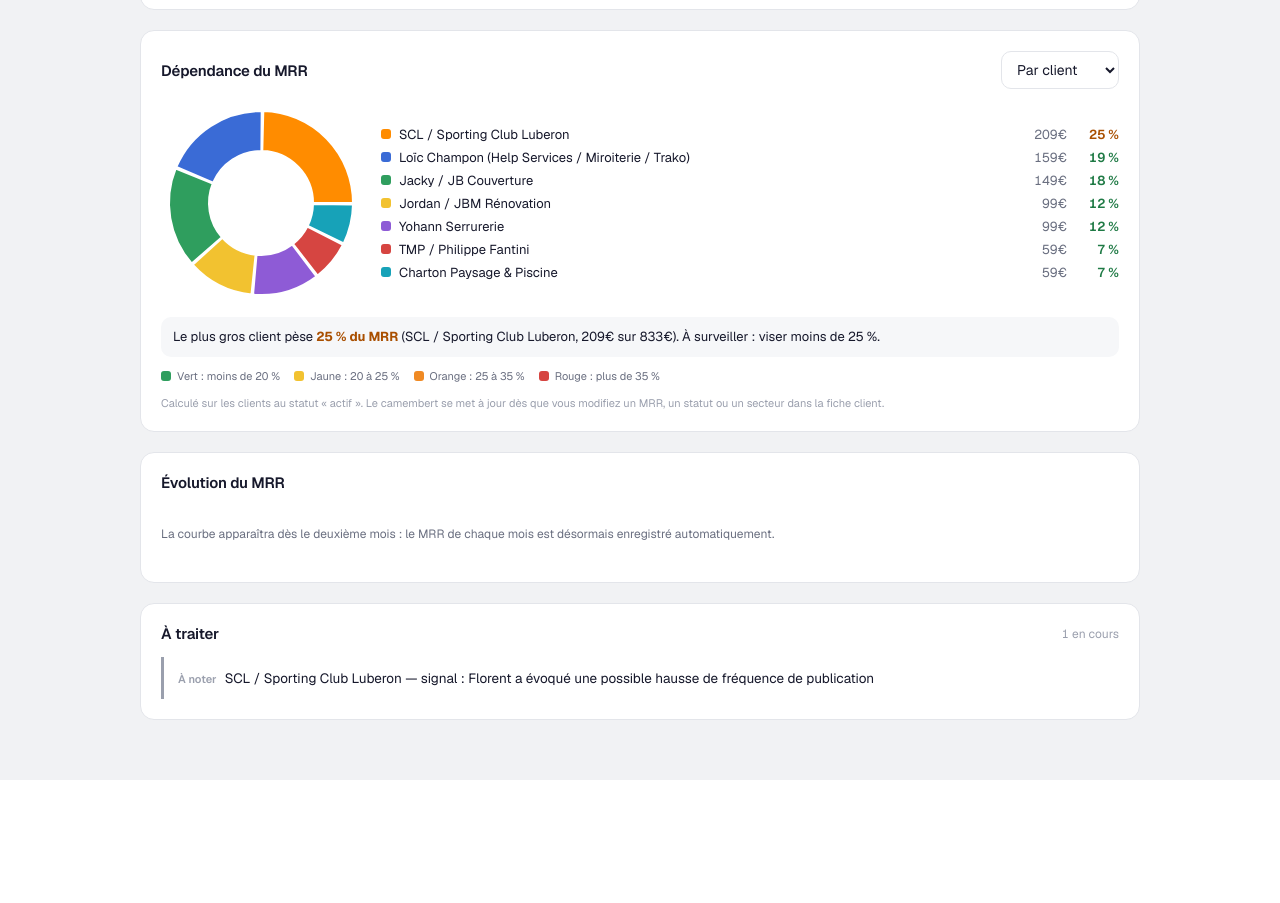
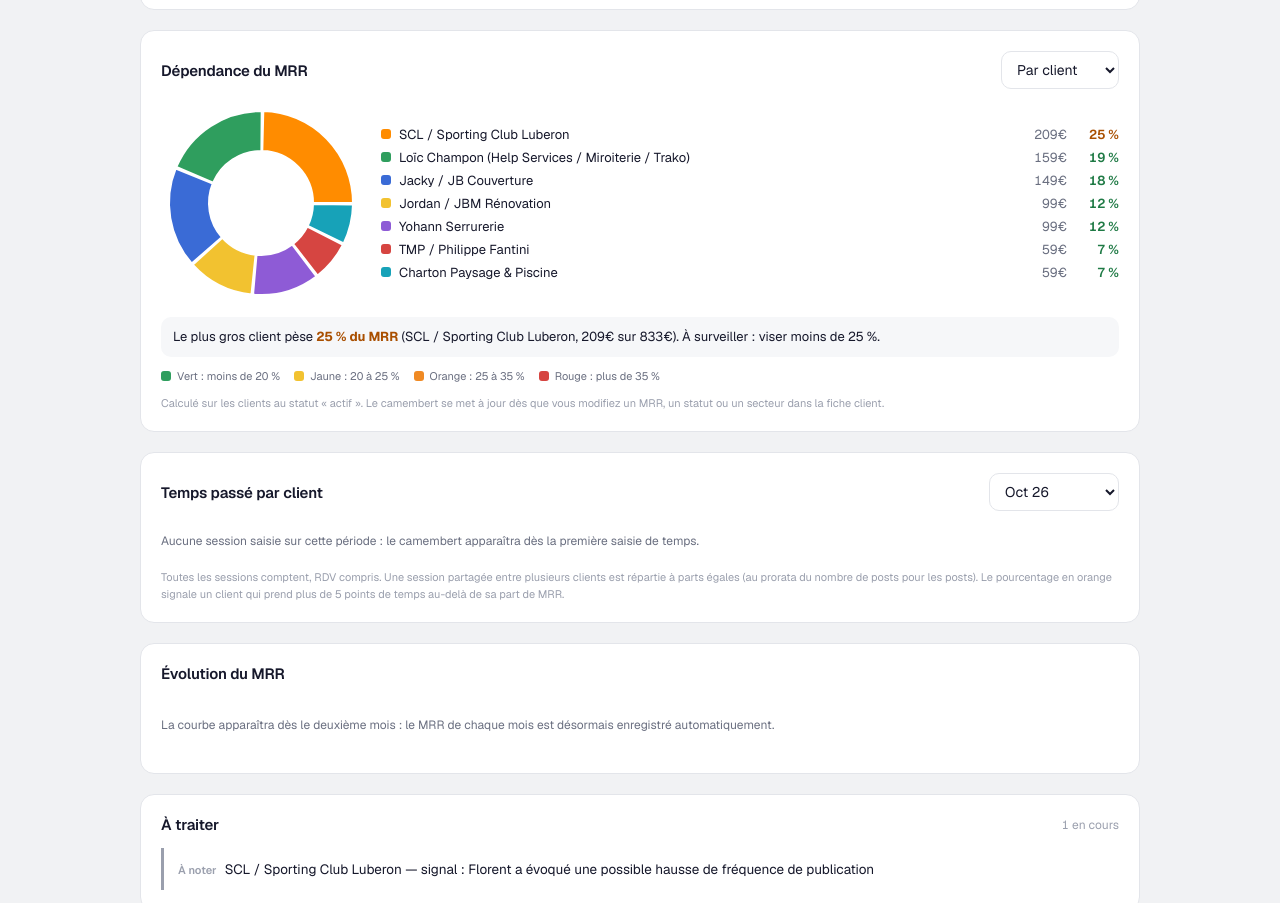
Before and after one commit to aivulpix-hub/vulpix-pilotage, a React (Vite) app: page / in a window 1280 px wide. Shown: the part 958-1861 px from the top of the page. Before the commit the page ends 1738 px from the top, so only its background shows below. Built offline with nearby package versions, Linux system fonts and the light colour scheme.

Commit message:
Tableau de bord : camembert du temps passé par client, couleurs cohérentes
Co-Authored-By: Claude Sonnet 5.5 <noreply@anthropic.com>
Claude-Session: https://claude.ai/code/session_01DpBauBd7e9NJM4ARoa4bhv

```diff
--- a/src/App.jsx
+++ b/src/App.jsx
@@ -581,8 +581,14 @@ function SeuilsFiscauxCard({ data, computed }) {
 
 const PIE_COLORS = ["#FF8C00", "#3A6BD6", "#2F9E5E", "#F2C230", "#8E5BD6", "#D64541", "#17A2B8", "#E667A0", "#7A8B3A", "#5B6275", "#B07A4A", "#2D4A8A"];
 
-function ConcentrationCard({ computed }) {
+const clientColor = (clients, name) => {
+  const i = (clients || []).findIndex((c) => c.name === name);
+  return i >= 0 ? PIE_COLORS[i % PIE_COLORS.length] : "#B8BCC8";
+};
+
+function ConcentrationCard({ data, computed }) {
   const [view, setView] = useState("client");
+  const colorOf = (sl, i) => (view === "client" ? clientColor(data.clients, sl.name) : PIE_COLORS[i % PIE_COLORS.length]);
   const actifs = (computed.activeClients || []).filter((c) => (Number(c.mrr) || 0) > 0);
   const total = actifs.reduce((s, c) => s + (Number(c.mrr) || 0), 0);
   const groups = {};
@@ -615,7 +621,7 @@ function ConcentrationCard({ computed }) {
               <ResponsiveContainer width="100%" height="100%">
                 <PieChart>
                   <Pie data={slices} dataKey="value" nameKey="name" innerRadius={52} outerRadius={92} paddingAngle={1} stroke={C.card} strokeWidth={2}>
-                    {slices.map((sl, i) => <Cell key={sl.name} fill={PIE_COLORS[i % PIE_COLORS.length]} />)}
+                    {slices.map((sl, i) => <Cell key={sl.name} fill={colorOf(sl, i)} />)}
                   </Pie>
                   <Tooltip formatter={(v, n) => [`${euro(v)} (${total > 0 ? Math.round((v / total) * 100) : 0} %)`, n]} contentStyle={{ fontFamily: FONT, fontSize: 12, borderRadius: 10, border: `1px solid ${C.line}`, boxShadow: "none" }} />
                 </PieChart>
@@ -624,7 +630,7 @@ function ConcentrationCard({ computed }) {
             <div style={{ flex: 1, minWidth: 220, display: "flex", flexDirection: "column", gap: 6 }}>
               {slices.map((sl, i) => (
                 <div key={sl.name} style={{ display: "flex", alignItems: "center", gap: 8, fontSize: 13, color: C.ink }}>
-                  <span style={{ width: 10, height: 10, borderRadius: 3, background: PIE_COLORS[i % PIE_COLORS.length], flexShrink: 0 }} />
+                  <span style={{ width: 10, height: 10, borderRadius: 3, background: colorOf(sl, i), flexShrink: 0 }} />
                   <span style={{ flex: 1, minWidth: 0, overflow: "hidden", textOverflow: "ellipsis", whiteSpace: "nowrap" }}>{sl.name}</span>
                   <span style={{ color: C.gray }}>{euro(sl.value)}</span>
                   <span style={{ width: 44, textAlign: "right", fontWeight: 600, color: tone(sl.pct)[1] }}>{Math.round(sl.pct)} %</span>
@@ -647,6 +653,95 @@ function ConcentrationCard({ computed }) {
       )}
       <div style={{ fontSize: 11, color: C.faint, marginTop: 12, lineHeight: 1.5 }}>
         Calculé sur les clients au statut « actif ». Le camembert se met à jour dès que vous modifiez un MRR, un statut ou un secteur dans la fiche client.
+      </div>
+    </Card>
+  );
+}
+
+const fmtDuree = (min) => `${Math.floor(min / 60)} h ${String(Math.round(min % 60)).padStart(2, "0")}`;
+
+function TempsClientCard({ data, computed }) {
+  const months = useMemo(() => {
+    const set = new Set([computed.curMonth]);
+    data.sessions.forEach((s) => { if (s.date) set.add(s.date.slice(0, 7)); });
+    return [...set].sort().reverse();
+  }, [data.sessions, computed.curMonth]);
+  const [period, setPeriod] = useState(computed.curMonth);
+  const minutes = {};
+  let total = 0;
+  const add = (name, m) => { minutes[name] = (minutes[name] || 0) + m; };
+  data.sessions
+    .filter((s) => s.date && (period === "all" || s.date.startsWith(period)))
+    .forEach((s) => {
+      const d = Number(s.duration) || 0;
+      if (d <= 0) return;
+      total += d;
+      const cl = s.clients || [];
+      if (cl.length === 0) { add("Sans client précis", d); return; }
+      // posts : répartition au prorata du nombre de posts ; sinon à parts égales entre les clients de la session
+      const wts = cl.map((x) => ((s.category === "posts" || s.category === "geoposts") && x.count > 0 ? x.count : 1));
+      const sum = wts.reduce((a, b) => a + b, 0);
+      cl.forEach((x, i) => {
+        const cur = data.clients.find((c) => c.id === x.id);
+        add(cur ? cur.name : x.name || "Client supprimé", (d * wts[i]) / sum);
+      });
+    });
+  const mrrTotal = computed.mrrActif || 0;
+  const mrrPct = {};
+  (computed.activeClients || []).forEach((c) => { if (mrrTotal > 0) mrrPct[c.name] = ((Number(c.mrr) || 0) / mrrTotal) * 100; });
+  const slices = Object.entries(minutes)
+    .map(([name, value]) => {
+      const pct = total > 0 ? (value / total) * 100 : 0;
+      return { name, value, pct, mrr: mrrPct[name], gap: mrrPct[name] !== undefined ? pct - mrrPct[name] : null };
+    })
+    .sort((a, b) => b.value - a.value);
+  const heavy = slices.filter((x) => x.gap !== null && x.gap > 5).sort((a, b) => b.gap - a.gap)[0];
+  const label = period === "all" ? "tous les mois" : monthLabel(period);
+  return (
+    <Card>
+      <SectionTitle right={
+        <select style={inputStyle} value={period} onChange={(e) => setPeriod(e.target.value)} aria-label="Période">
+          {months.map((m) => <option key={m} value={m}>{monthLabel(m)}</option>)}
+          <option value="all">Tous les mois</option>
+        </select>
+      }>Temps passé par client</SectionTitle>
+      {slices.length === 0 ? (
+        <div style={{ fontSize: 12, color: C.gray, padding: "8px 0" }}>Aucune session saisie sur cette période : le camembert apparaîtra dès la première saisie de temps.</div>
+      ) : (
+        <>
+          <div style={{ display: "flex", gap: 20, flexWrap: "wrap", alignItems: "center" }}>
+            <div style={{ width: 200, height: 200, flexShrink: 0 }}>
+              <ResponsiveContainer width="100%" height="100%">
+                <PieChart>
+                  <Pie data={slices} dataKey="value" nameKey="name" innerRadius={52} outerRadius={92} paddingAngle={1} stroke={C.card} strokeWidth={2}>
+                    {slices.map((sl) => <Cell key={sl.name} fill={clientColor(data.clients, sl.name)} />)}
+                  </Pie>
+                  <Tooltip formatter={(v, n) => [`${fmtDuree(v)} (${total > 0 ? Math.round((v / total) * 100) : 0} %)`, n]} contentStyle={{ fontFamily: FONT, fontSize: 12, borderRadius: 10, border: `1px solid ${C.line}`, boxShadow: "none" }} />
+                </PieChart>
+              </ResponsiveContainer>
+            </div>
+            <div style={{ flex: 1, minWidth: 240, display: "flex", flexDirection: "column", gap: 6 }}>
+              {slices.map((sl) => (
+                <div key={sl.name} style={{ display: "flex", alignItems: "center", gap: 8, fontSize: 13, color: C.ink }}>
+                  <span style={{ width: 10, height: 10, borderRadius: 3, background: clientColor(data.clients, sl.name), flexShrink: 0 }} />
+                  <span style={{ flex: 1, minWidth: 0, overflow: "hidden", textOverflow: "ellipsis", whiteSpace: "nowrap" }}>{sl.name}</span>
+                  <span style={{ color: C.gray }}>{fmtDuree(sl.value)}</span>
+                  <span style={{ width: 44, textAlign: "right", fontWeight: 600, color: sl.gap !== null && sl.gap > 5 ? C.orangeText : C.ink }}>{Math.round(sl.pct)} %</span>
+                  <span style={{ width: 62, textAlign: "right", fontSize: 11, color: C.faint }}>{sl.mrr !== undefined ? `MRR ${Math.round(sl.mrr)} %` : ""}</span>
+                </div>
+              ))}
+            </div>
+          </div>
+          <div style={{ fontSize: 13, color: C.ink, marginTop: 14, padding: "10px 12px", background: C.sunken, borderRadius: 10, lineHeight: 1.5 }}>
+            {fmtDuree(total)} saisies sur {label}.
+            {heavy
+              ? <> <b style={{ color: C.orangeText }}>{heavy.name}</b> prend {Math.round(heavy.pct)} % du temps pour {Math.round(heavy.mrr)} % du MRR : c'est le client le moins rentable en temps.</>
+              : " Aucun client ne prend nettement plus de temps que sa part de MRR."}
+          </div>
+        </>
+      )}
+      <div style={{ fontSize: 11, color: C.faint, marginTop: 12, lineHeight: 1.5 }}>
+        Toutes les sessions comptent, RDV compris. Une session partagée entre plusieurs clients est répartie à parts égales (au prorata du nombre de posts pour les posts). Le pourcentage en orange signale un client qui prend plus de 5 points de temps au-delà de sa part de MRR.
       </div>
     </Card>
   );
@@ -717,7 +812,9 @@ function DashboardTab({ data, computed, recos, onToggleReminder }) {
 
       <SeuilsFiscauxCard data={data} computed={computed} />
 
-      <ConcentrationCard computed={computed} />
+      <ConcentrationCard data={data} computed={computed} />
+
+      <TempsClientCard data={data} computed={computed} />
 
       {/* HISTORIQUE */}
       <Card>
```
Also changed, not shown: 1 other file (tests, documents, lock files or other folders).
